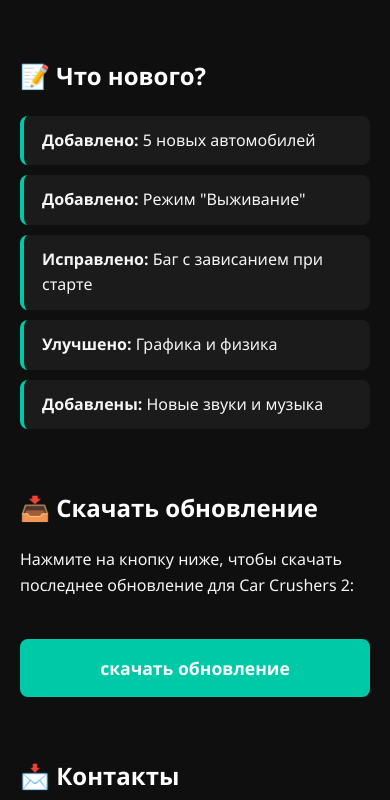
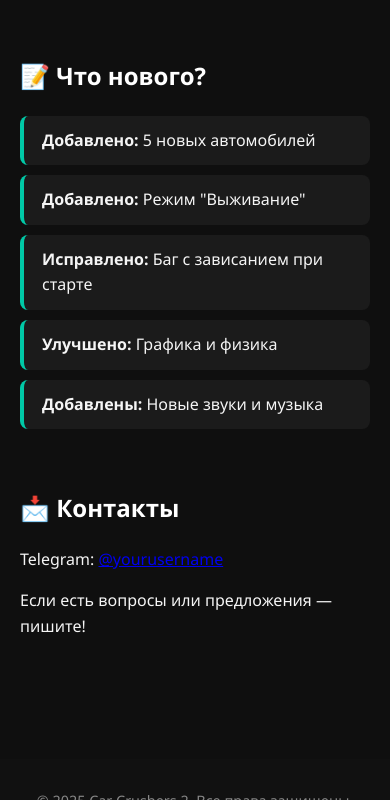
Before and after one commit to terminator33224/minecraft-cheats, a plain HTML site: page index.html in a window 390 px wide. Shown: the part 1200-2000 px from the top of the page. Drawn offline with Linux system fonts and the light colour scheme.

Commit message:
index.html

```diff
--- a/index.html
+++ b/index.html
@@ -121,22 +121,6 @@
       border-left: 4px solid #00c9a7;
     }
 
-    .download-btn {
-      display: inline-block;
-      background: #00c9a7;
-      color: white;
-      padding: 15px 25px;
-      border-radius: 8px;
-      text-decoration: none;
-      font-size: 1.1rem;
-      font-weight: bold;
-      transition: background 0.3s ease;
-    }
-
-    .download-btn:hover {
-      background: #00a88a;
-    }
-
     footer {
       text-align: center;
       padding: 30px 20px;
@@ -162,12 +146,6 @@
       h2 {
         font-size: 1.5rem;
       }
-
-      .download-btn {
-        display: block;
-        width: 100%;
-        text-align: center;
-      }
     }
   </style>
 </head>
@@ -176,14 +154,13 @@
 <nav>
   <a href="#about">О обновлении</a>
   <a href="#changelog">Что нового</a>
-  <a href="#download">Скачать</a>
   <a href="#contact">Контакты</a>
 </nav>
 
 <header>
   <div class="text">
     <h1>🚗 Car Crushers 2 — Обновление 2025</h1>
-    <p>Последнее обновление добавляет новые автомобили, режимы и улучшения.</p>
+    <p>Новое обновление добавляет новые автомобили, режимы и улучшения.</p>
   </div>
 </header>
 
@@ -209,13 +186,6 @@
       <li><strong>Улучшено:</strong> Графика и физика</li>
       <li><strong>Добавлены:</strong> Новые звуки и музыка</li>
     </ul>
-  </section>
-
-  <section id="download">
-    <h2>📥 Скачать обновление</h2>
-    <p>Нажмите на кнопку ниже, чтобы скачать последнее обновление для Car Crushers 2:</p>
-    <br>
-    <a href="downloads/car-crushers-2-update.zip" download class="download-btn">скачать обновление</a>
   </section>
 
   <section id="contact">
```
